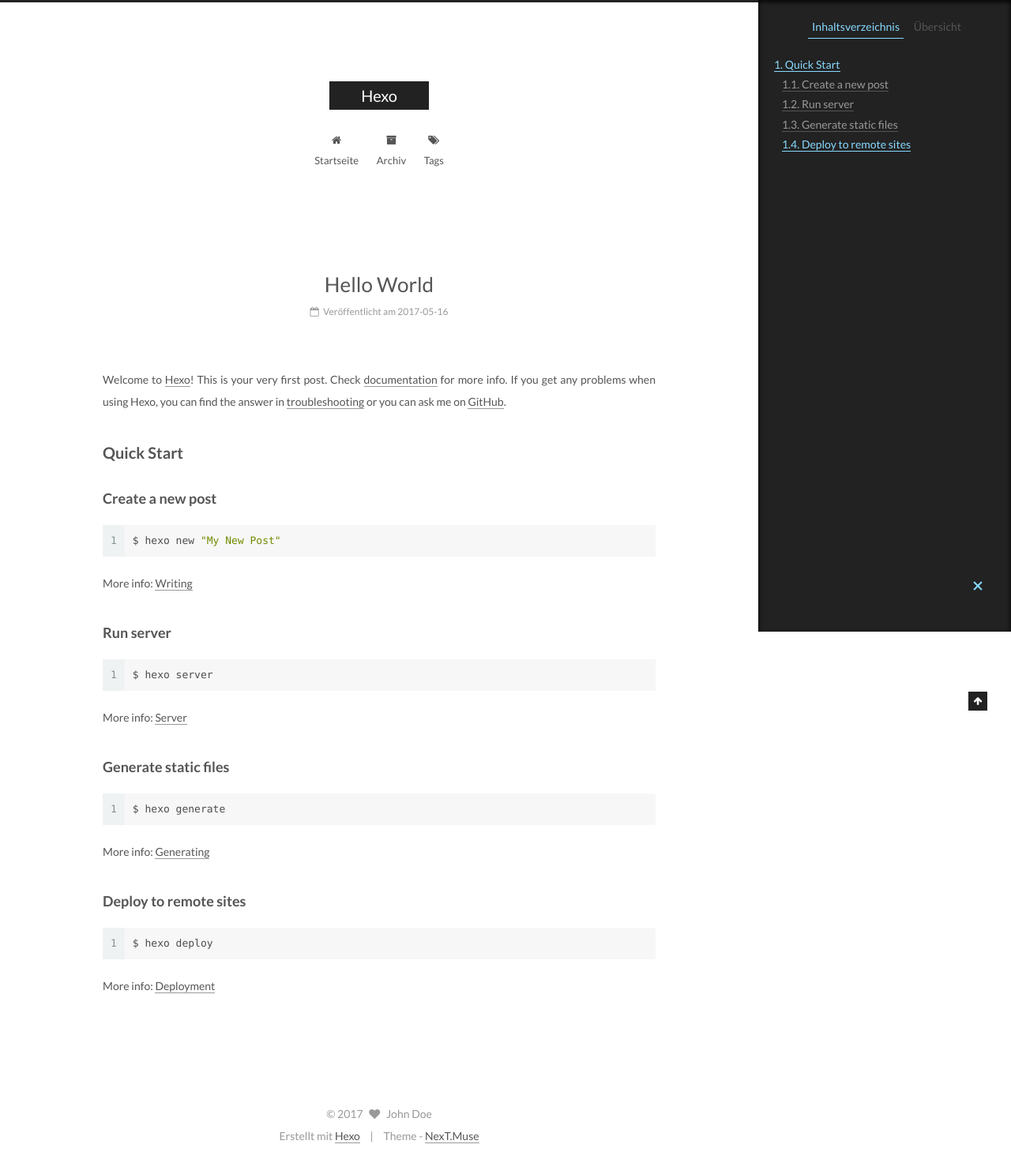
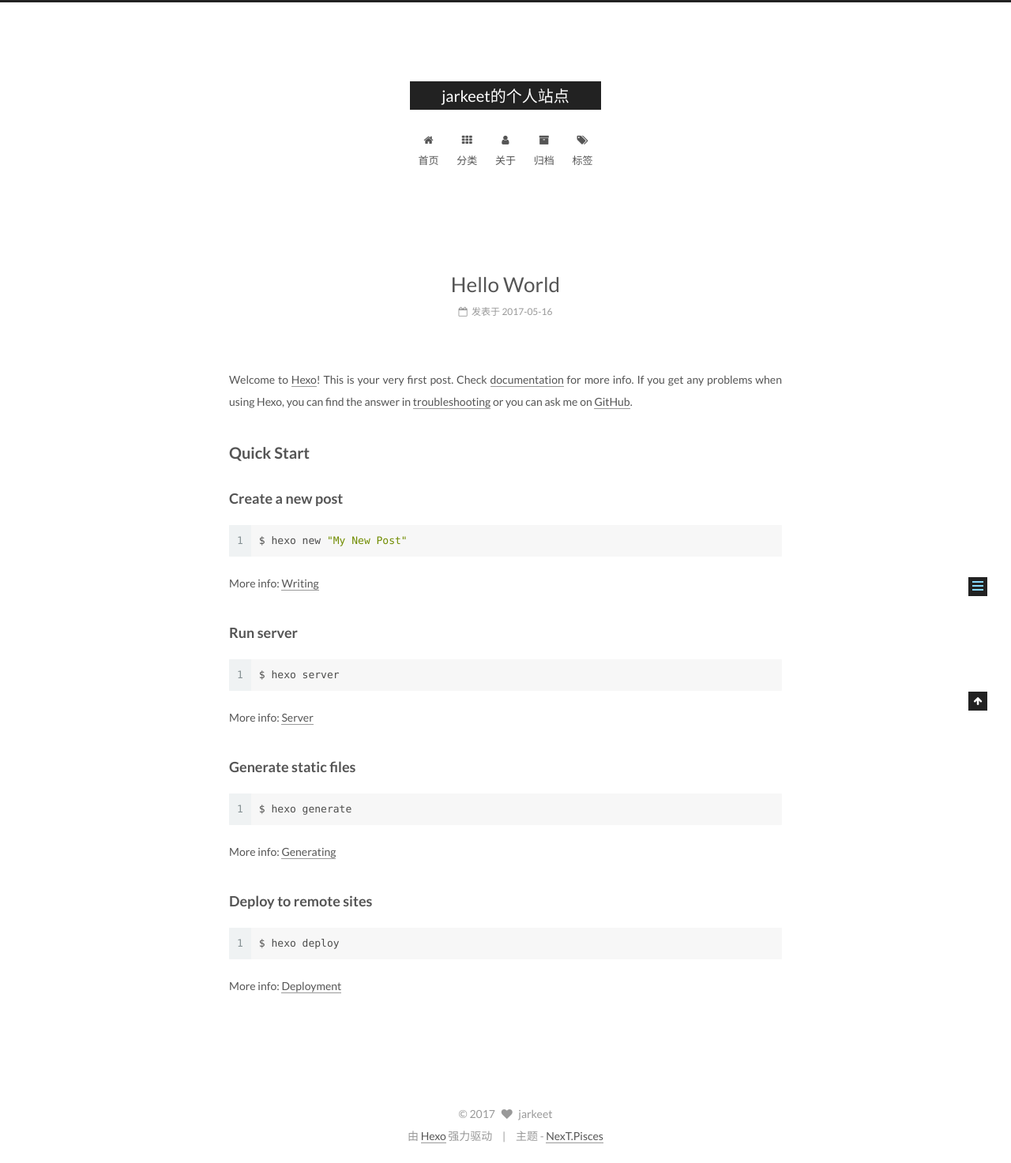
Before and after one commit to jarkeet/jarkeet.github.io, a plain HTML site: page 2017/05/16/hello-world/index.html in a window 1280 px wide. Shown: the whole page at 79% size. Drawn offline with Linux system fonts and the light colour scheme.

Commit message:
Site updated: 2017-05-16 19:21:35

```diff
--- a/2017/05/16/hello-world/index.html
+++ b/2017/05/16/hello-world/index.html
@@ -5,7 +5,7 @@
 
 
 
-<html class="theme-next muse use-motion" lang="">
+<html class="theme-next pisces use-motion" lang="zh-Hans">
 <head>
   <meta charset="UTF-8"/>
 <meta http-equiv="X-UA-Compatible" content="IE=edge" />
@@ -94,7 +94,7 @@
 <meta property="og:type" content="article">
 <meta property="og:title" content="Hello World">
 <meta property="og:url" content="http://yoursite.com/2017/05/16/hello-world/index.html">
-<meta property="og:site_name" content="Hexo">
+<meta property="og:site_name" content="jarkeet的个人站点">
 <meta property="og:description" content="Welcome to Hexo! This is your very first post. Check documentation for more info. If you get any problems when using Hexo, you can find the answer in troubleshooting or you can ask me on GitHub. Quick">
 <meta property="og:updated_time" content="2017-05-16T09:35:51.000Z">
 <meta name="twitter:card" content="summary">
@@ -107,13 +107,13 @@
   var NexT = window.NexT || {};
   var CONFIG = {
     root: '/',
-    scheme: 'Muse',
+    scheme: 'Pisces',
     sidebar: {"position":"left","display":"post","offset":12,"offset_float":0,"b2t":false,"scrollpercent":false},
     fancybox: true,
     motion: true,
     duoshuo: {
       userId: '0',
-      author: 'Author'
+      author: '博主'
     },
     algolia: {
       applicationID: '',
@@ -133,10 +133,10 @@
 
 
 
-  <title>Hello World | Hexo</title>
+  <title>Hello World | jarkeet的个人站点</title>
 </head>
 
-<body itemscope itemtype="http://schema.org/WebPage" lang="">
+<body itemscope itemtype="http://schema.org/WebPage" lang="zh-Hans">
 
 
 
@@ -170,7 +170,7 @@
     <div class="custom-logo-site-title">
       <a href="/"  class="brand" rel="start">
         <span class="logo-line-before"><i></i></span>
-        <span class="site-title">Hexo</span>
+        <span class="site-title">jarkeet的个人站点</span>
         <span class="logo-line-after"><i></i></span>
       </a>
     </div>
@@ -200,7 +200,27 @@
 
               <i class="menu-item-icon fa fa-fw fa-home"></i> <br />
 
-            Startseite
+            首页
+          </a>
+        </li>
+
+
+        <li class="menu-item menu-item-categories">
+          <a href="/categories" rel="section">
+
+              <i class="menu-item-icon fa fa-fw fa-th"></i> <br />
+
+            分类
+          </a>
+        </li>
+
+
+        <li class="menu-item menu-item-about">
+          <a href="/about" rel="section">
+
+              <i class="menu-item-icon fa fa-fw fa-user"></i> <br />
+
+            关于
           </a>
         </li>
 
@@ -210,7 +230,7 @@
 
               <i class="menu-item-icon fa fa-fw fa-archive"></i> <br />
 
-            Archiv
+            归档
           </a>
         </li>
 
@@ -220,7 +240,7 @@
 
               <i class="menu-item-icon fa fa-fw fa-tags"></i> <br />
 
-            Tags
+            标签
           </a>
         </li>
 
@@ -256,13 +276,13 @@
     <link itemprop="mainEntityOfPage" href="http://yoursite.com/2017/05/16/hello-world/">
 
     <span hidden itemprop="author" itemscope itemtype="http://schema.org/Person">
-      <meta itemprop="name" content="John Doe">
+      <meta itemprop="name" content="jarkeet">
       <meta itemprop="description" content="">
-      <meta itemprop="image" content="/images/avatar.gif">
+      <meta itemprop="image" content="/images/avatar.jpg">
     </span>
 
     <span hidden itemprop="publisher" itemscope itemtype="http://schema.org/Organization">
-      <meta itemprop="name" content="Hexo">
+      <meta itemprop="name" content="jarkeet的个人站点">
     </span>
 
 
@@ -280,9 +300,9 @@
                 <i class="fa fa-calendar-o"></i>
               </span>
 
-                <span class="post-meta-item-text">Veröffentlicht am</span>
+                <span class="post-meta-item-text">发表于</span>
 
-              <time title="Post created" itemprop="dateCreated datePublished" datetime="2017-05-16T17:35:51+08:00">
+              <time title="创建于" itemprop="dateCreated datePublished" datetime="2017-05-16T17:35:51+08:00">
                 2017-05-16
               </time>
 
@@ -403,10 +423,10 @@
 
         <ul class="sidebar-nav motion-element">
           <li class="sidebar-nav-toc sidebar-nav-active" data-target="post-toc-wrap" >
-            Inhaltsverzeichnis
+            文章目录
           </li>
           <li class="sidebar-nav-overview" data-target="site-overview">
-            Übersicht
+            站点概览
           </li>
         </ul>
 
@@ -414,11 +434,11 @@
       <section class="site-overview sidebar-panel">
         <div class="site-author motion-element" itemprop="author" itemscope itemtype="http://schema.org/Person">
           <img class="site-author-image" itemprop="image"
-               src="/images/avatar.gif"
-               alt="John Doe" />
-          <p class="site-author-name" itemprop="name">John Doe</p>
+               src="/images/avatar.jpg"
+               alt="jarkeet" />
+          <p class="site-author-name" itemprop="name">jarkeet</p>
 
-              <p class="site-description motion-element" itemprop="description"></p>
+              <p class="site-description motion-element" itemprop="description">进击的jarkeet</p>
 
         </div>
         <nav class="site-state motion-element">
@@ -427,7 +447,7 @@
             <div class="site-state-item site-state-posts">
               <a href="/archives">
                 <span class="site-state-item-count">1</span>
-                <span class="site-state-item-name">Artikel</span>
+                <span class="site-state-item-name">日志</span>
               </a>
             </div>
 
@@ -492,18 +512,18 @@
   <span class="with-love">
     <i class="fa fa-heart"></i>
   </span>
-  <span class="author" itemprop="copyrightHolder">John Doe</span>
+  <span class="author" itemprop="copyrightHolder">jarkeet</span>
 </div>
 
 
 <div class="powered-by">
-  Erstellt mit  <a class="theme-link" href="https://hexo.io">Hexo</a>
+  由 <a class="theme-link" href="https://hexo.io">Hexo</a> 强力驱动
 </div>
 
 <div class="theme-info">
-  Theme -
+  主题 -
   <a class="theme-link" href="https://github.com/iissnan/hexo-theme-next">
-    NexT.Muse
+    NexT.Pisces
   </a>
 </div>
 
@@ -584,6 +604,13 @@
 
 
 
+  <script type="text/javascript" src="/js/src/affix.js?v=5.1.1"></script>
+
+  <script type="text/javascript" src="/js/src/schemes/pisces.js?v=5.1.1"></script>
+
+
+
+
   <script type="text/javascript" src="/js/src/scrollspy.js?v=5.1.1"></script>
 <script type="text/javascript" src="/js/src/post-details.js?v=5.1.1"></script>
 
```
Also changed, not shown: archives/2017/05/index.html (+52 -22 lines), archives/2017/index.html (+52 -22 lines), archives/index.html (+52 -22 lines), index.html (+56 -26 lines), images/avatar.jpg (added).
